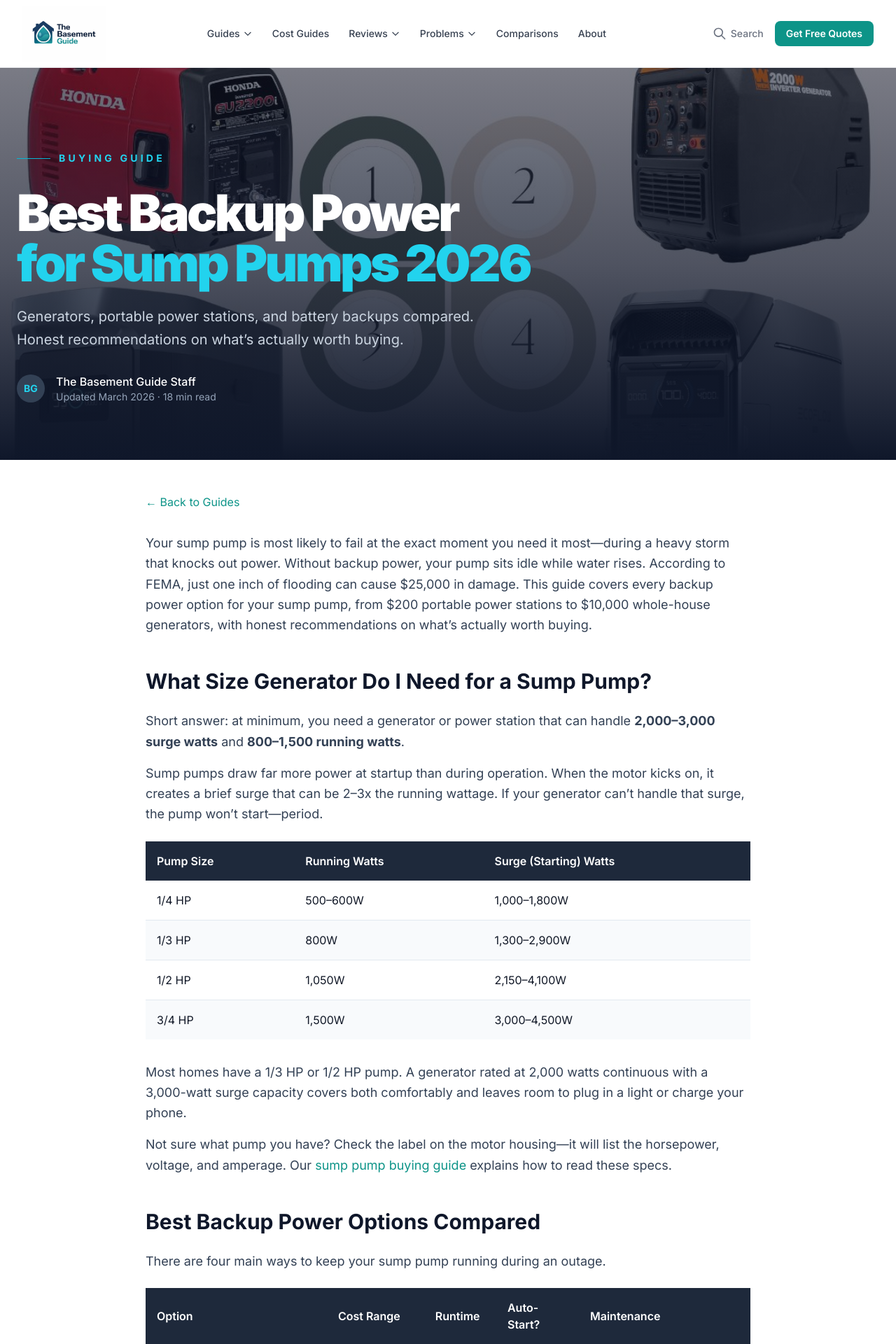
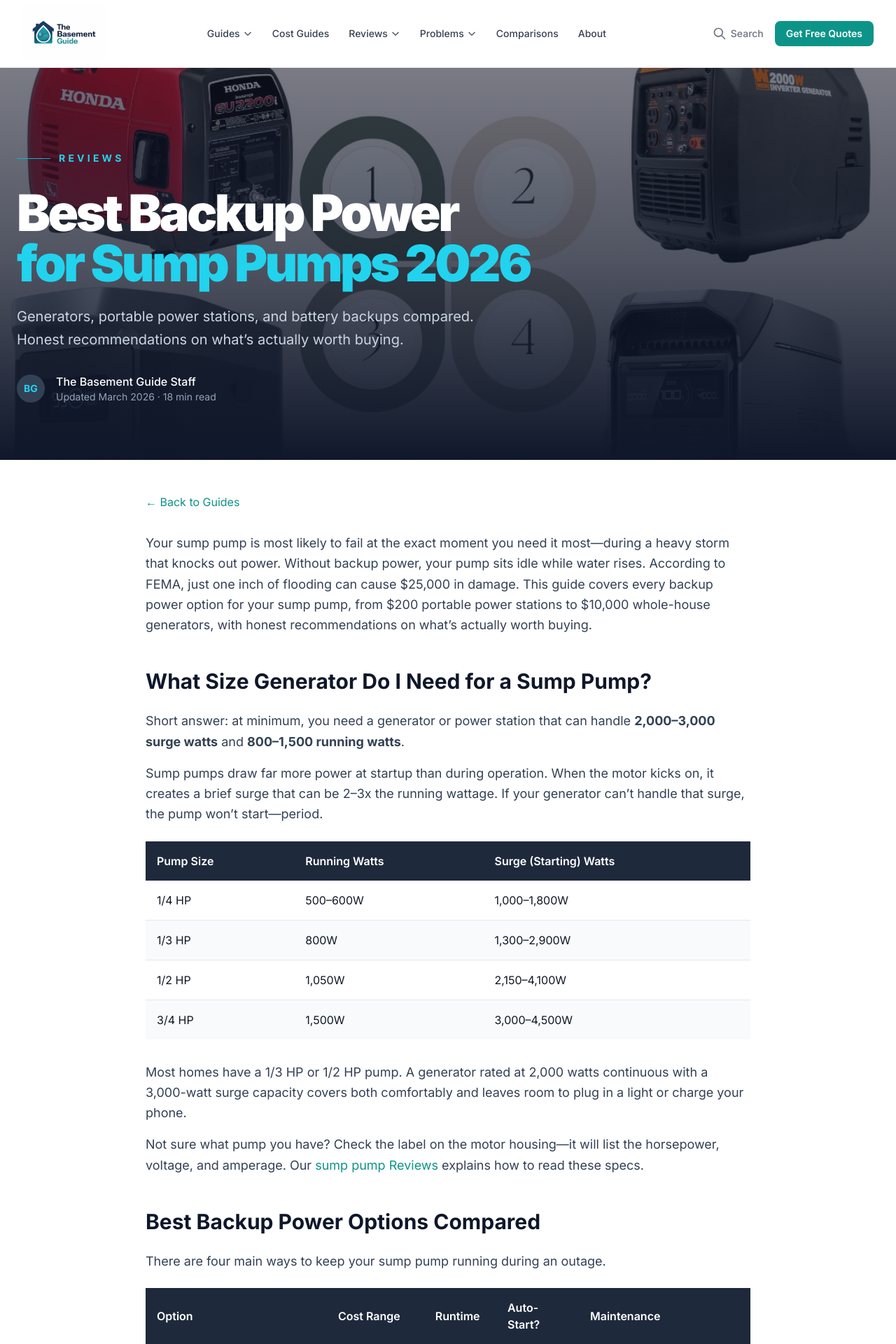
Before and after one commit to thebasementguide2026/basement-guide, a Next.js app: page /articles/backup-power-sump-pumps in a window 1280 px wide. Shown: the top 1920 px of the page at 70% size. Built offline with nearby package versions, Linux system fonts and the light colour scheme.

Commit message:
Update page.tsx

```diff
--- a/app/articles/backup-power-sump-pumps/page.tsx
+++ b/app/articles/backup-power-sump-pumps/page.tsx
@@ -25,7 +25,7 @@ export default function BackupPowerSumpPumps() {
         <div className='relative h-full max-w-7xl mx-auto px-6 flex flex-col justify-end pb-20'>
           <div className='flex items-center space-x-3 mb-8'>
             <div className='w-12 h-px bg-cyan-500'></div>
-            <span className='text-cyan-400 font-bold tracking-[0.3em] text-sm uppercase'>Buying Guide</span>
+            <span className='text-cyan-400 font-bold tracking-[0.3em] text-sm uppercase'>Reviews</span>
           </div>
           <h1 className='text-5xl md:text-7xl font-black text-white mb-6 leading-[0.9] tracking-tighter'>
             Best Backup Power <br />
@@ -90,7 +90,7 @@ export default function BackupPowerSumpPumps() {
           Most homes have a 1/3 HP or 1/2 HP pump. A generator rated at 2,000 watts continuous with a 3,000-watt surge capacity covers both comfortably and leaves room to plug in a light or charge your phone.
         </p>
         <p className='text-lg text-slate-700 leading-relaxed mb-8'>
-          Not sure what pump you have? Check the label on the motor housing&mdash;it will list the horsepower, voltage, and amperage. Our <Link href='/articles/sump-pump-buying-guide' className='text-teal-600 hover:underline'>sump pump buying guide</Link> explains how to read these specs.
+          Not sure what pump you have? Check the label on the motor housing&mdash;it will list the horsepower, voltage, and amperage. Our <Link href='/articles/sump-pump-buying-guide' className='text-teal-600 hover:underline'>sump pump Reviews</Link> explains how to read these specs.
         </p>
 
         {/* Backup Options Compared */}
@@ -392,7 +392,7 @@ export default function BackupPowerSumpPumps() {
         <h2 className='text-3xl font-bold text-slate-900 mt-12 mb-6'>Related Guides</h2>
         <div className='grid md:grid-cols-2 gap-4 mb-8'>
           <Link href='/articles/sump-pump-buying-guide' className='bg-white border border-slate-200 rounded-lg p-6 hover:border-cyan-300 transition-colors'>
-            <h3 className='text-lg font-bold text-slate-900 mb-3'>Sump Pump Buying Guide</h3>
+            <h3 className='text-lg font-bold text-slate-900 mb-3'>Sump Pump Reviews</h3>
             <p className='text-slate-600 leading-relaxed'>How to choose the right sump pump for your home.</p>
           </Link>
           <Link href='/articles/battery-vs-water-powered-sump-pumps' className='bg-white border border-slate-200 rounded-lg p-6 hover:border-cyan-300 transition-colors'>
```
